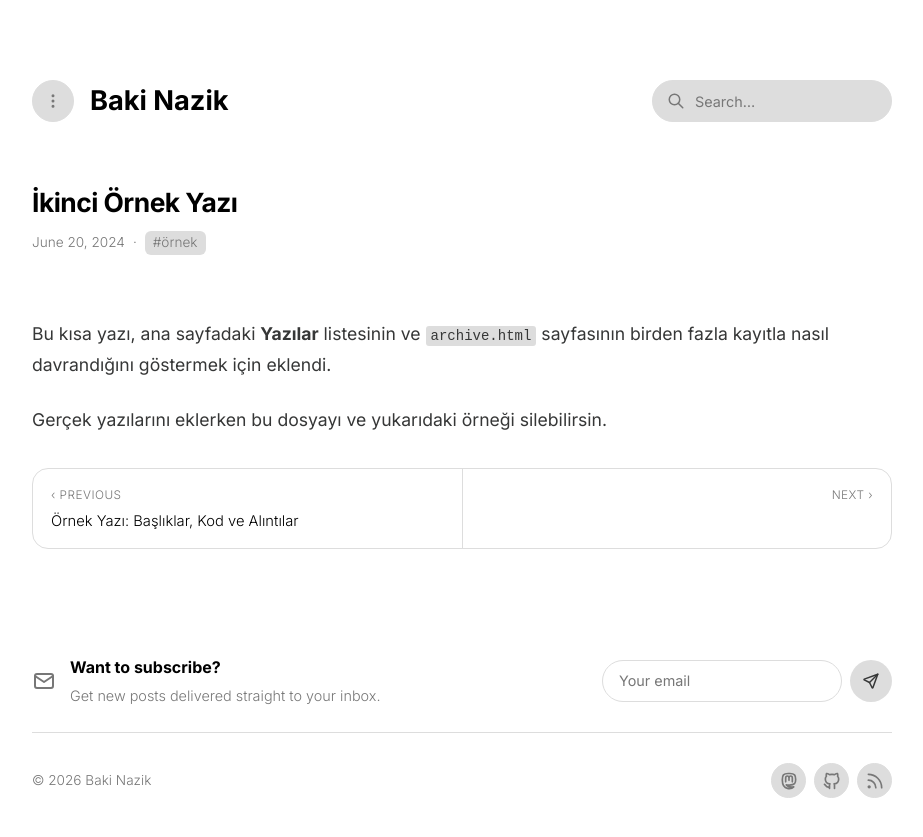
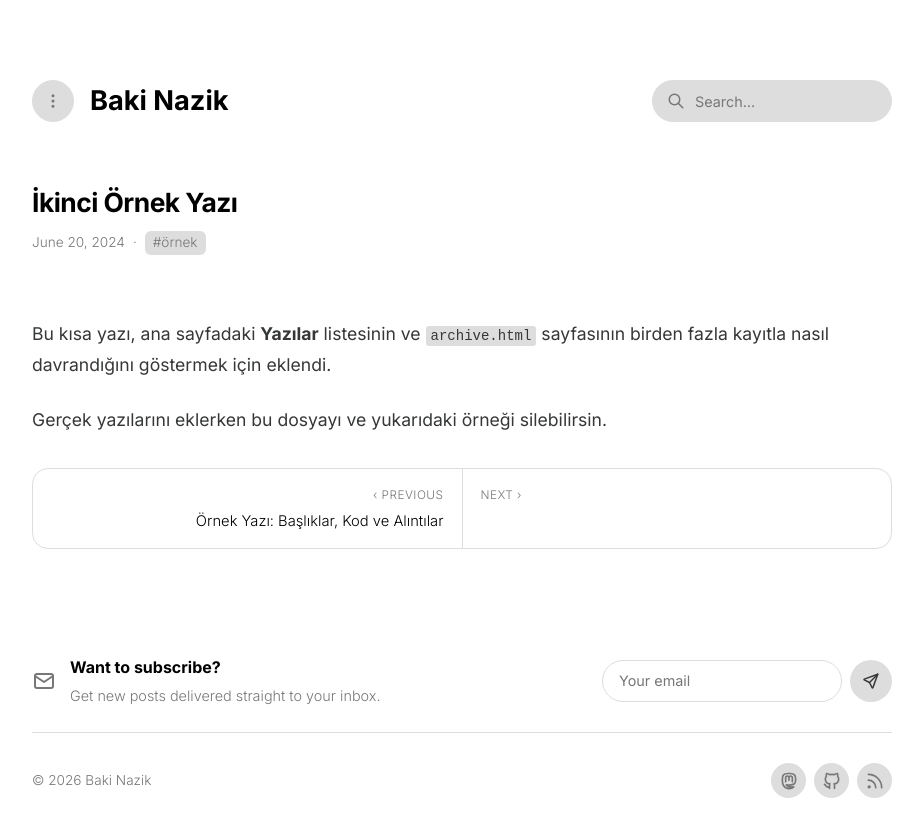
Before and after one commit to bakinazik/bakinazik.github.io, a Jekyll site: the page built from _posts/2024-06-20-ikinci-ornek-yazi.md, in a window 1280 px wide. Shown: the top 837 px of the page, without its empty margins (178-1101 px from the left). Built offline with Jekyll 4.4.1, drawn with Linux system fonts in a browser that asks for light colours; a style sheet for code colours, icons or effects is not loaded.

Commit message:
Update repository

```diff
--- a/_includes/style.css
+++ b/_includes/style.css
@@ -570,11 +570,13 @@ body.search-overlay-locked {
 
 .post-nav-prev {
   border-right: 1px solid var(--border);
+  text-align: right;
+  align-items: flex-end;
 }
 
 .post-nav-next {
-  text-align: right;
-  align-items: flex-end;
+  text-align: left;
+  align-items: flex-start;
 }
 
 a.post-nav-item:hover {
```
